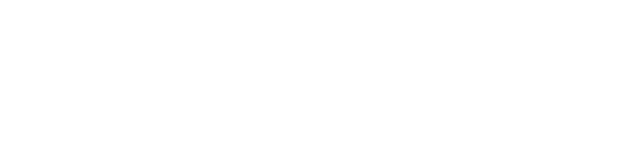
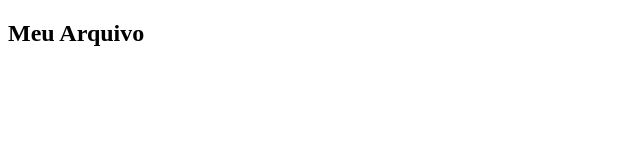
Before and after one commit to Giltekhno/testegit, a plain HTML site: page index.html in a window 1280 px wide. Shown: the whole page, without its empty margins (0-640 px from the left). Drawn offline with Linux system fonts and the light colour scheme.

Commit message:
adicionando h2 na estrutura html

```diff
--- a/index.html
+++ b/index.html
@@ -4,6 +4,6 @@
 	<title>Teste com Git</title>
 </head>
 <body>
-
+	<h2>Meu Arquivo</h2>
 </body>
 </html>
```
